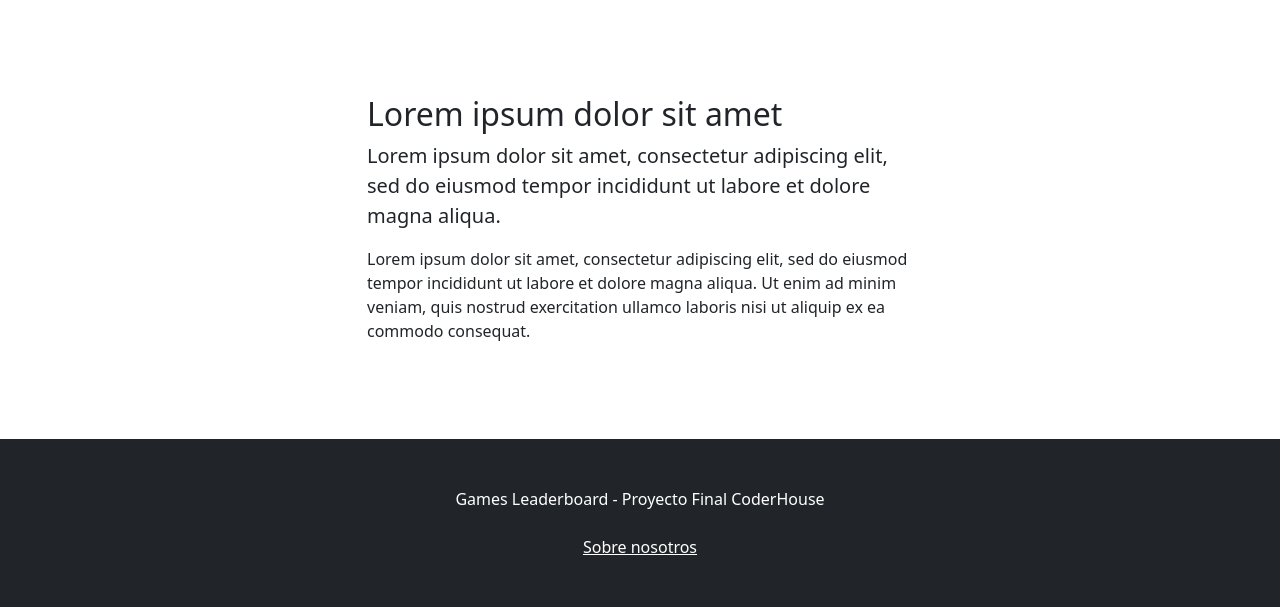
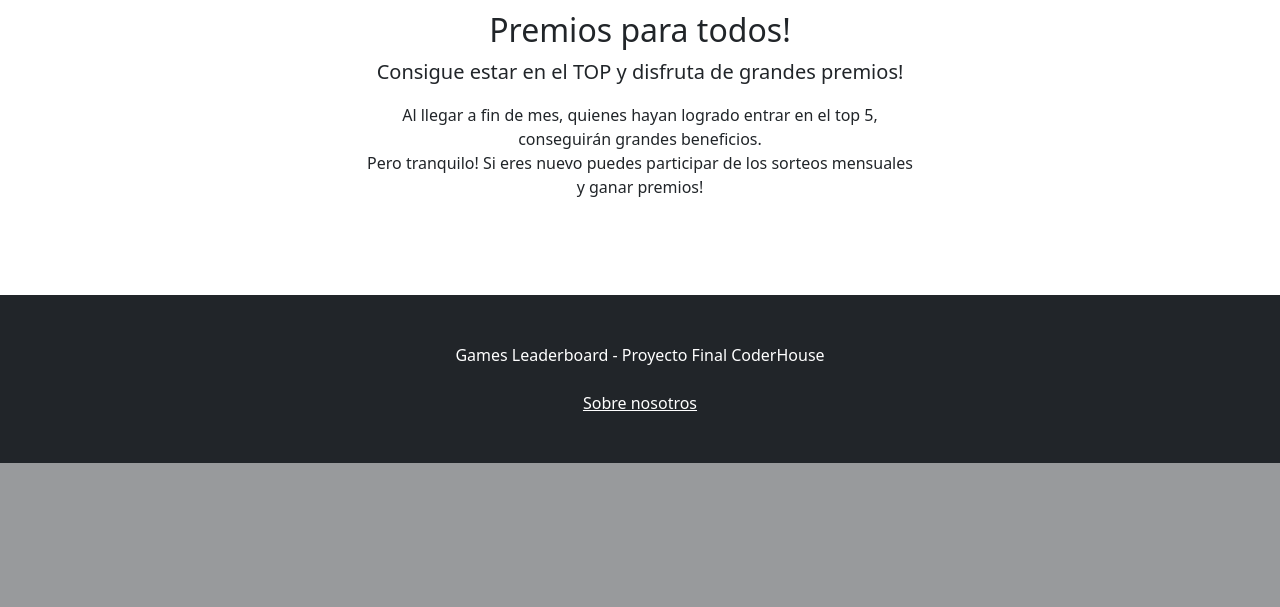
Before and after one commit to juan-alejo/ProyectoFinal, a Django app: page / in a window 1280 px wide. Shown: the part 1497-2104 px from the top of the page. After the commit the page ends 1960 px from the top, so only its background shows below. Run offline with Django 4.2, Linux system fonts and the light colour scheme; some libraries are stand-ins or nearby versions.

Commit message:
index images correction

```diff
--- a/ProyectoFinalApp/templates/ProyectoFinalApp/base.html
+++ b/ProyectoFinalApp/templates/ProyectoFinalApp/base.html
@@ -22,8 +22,8 @@
                 <button class="navbar-toggler" type="button" data-bs-toggle="collapse" data-bs-target="#navbarSupportedContent" aria-controls="navbarSupportedContent" aria-expanded="false" aria-label="Toggle navigation"><span class="navbar-toggler-icon"></span></button>
                 <div class="collapse navbar-collapse" id="navbarSupportedContent">
                     <!-- <ul class="navbar-nav ms-auto mb-2 mb-lg-0 "> -->
-                    <ul class="navbar-nav ms-auto mb-2 mb-lg-0">
-                        &nbsp&nbsp&nbsp&nbsp&nbsp&nbsp&nbsp&nbsp&nbsp&nbsp&nbsp&nbsp&nbsp&nbsp&nbsp&nbsp&nbsp&nbsp&nbsp&nbsp&nbsp&nbsp&nbsp&nbsp&nbsp&nbsp&nbsp&nbsp&nbsp&nbsp&nbsp&nbsp&nbsp&nbsp&nbsp
+                    <ul class="navbar-nav ms-auto mb-2 mb-lg-0 ">
+                        &nbsp&nbsp&nbsp&nbsp&nbsp&nbsp&nbsp&nbsp&nbsp&nbsp&nbsp&nbsp&nbsp&nbsp&nbsp&nbsp&nbsp&nbsp&nbsp&nbsp&nbsp&nbsp&nbsp&nbsp&nbsp&nbsp&nbsp&nbsp&nbsp
                         <li class="nav-item"><a class="nav-link active" aria-current="page" href="{% url 'inicio' %}">Inicio</a></li>
                         <li class="nav-item"><a class="nav-link" href="{% url 'servidores' %}">Servidores</a></li>
                         <li class="nav-item"><a class="nav-link" href="{% url 'jugadores' %}">Jugadores</a></li>
--- a/ProyectoFinalApp/templates/ProyectoFinalApp/index.html
+++ b/ProyectoFinalApp/templates/ProyectoFinalApp/index.html
@@ -19,27 +19,28 @@
         <section class="py-5">
             <div class="container my-5">
                <div class="row justify-content-center">
-                    <div class="col-lg-6">
-                        <h2>Lorem ipsum dolor sit amet</h2>
-                        <p class="lead">Lorem ipsum dolor sit amet, consectetur adipiscing elit, sed do eiusmod tempor incididunt ut labore et dolore magna aliqua.</p>
-                        <p class="mb-0">Lorem ipsum dolor sit amet, consectetur adipiscing elit, sed do eiusmod tempor incididunt ut labore et dolore magna aliqua. Ut enim ad minim veniam, quis nostrud exercitation ullamco laboris nisi ut aliquip ex ea commodo consequat.</p>
+                    <div class="col-lg-6 text-center">
+                        <h2>Games Leaderboard</h2>
+                        <p class="lead">Estadisticas mundiales mensuales</p>
+                        <p class="mb-0">Recopilamos todas las estadisticas mundiales de los videojuegos más jugados, ya sea sobre servidores, jugadores o cuales son los juegos que cuentan actualmente con la mayor cantidad de personas jugando. Cualquier persona puede agregar su servidor o usuario para competir en las estadisticas mensuales! </p>
                     </div>
                 </div>
             </div>
         </section>
         <!-- Image element - set the background image for the header in the line below-->
-        <div class="py-5 bg-image-full" style="background-image: url('https://ak.picdn.net/shutterstock/videos/34148356/thumb/4.jpg')">
+        <div class="py-5 bg-image-fit" style="background-image: url('https://pa1.narvii.com/6752/8eb3883fd8565fb1a93054cbf020e8173cf05b7e_hq.gif')">
             <!-- Put anything you want here! The spacer below with inline CSS is just for demo purposes!-->
-            <div style="height: 20rem"></div>
+            <div style="height: 17rem"></div>
         </div>
         <!-- Content section-->
         <section class="py-5">
             <div class="container my-5">
                 <div class="row justify-content-center">
-                    <div class="col-lg-6">
-                        <h2>Lorem ipsum dolor sit amet</h2>
-                        <p class="lead">Lorem ipsum dolor sit amet, consectetur adipiscing elit, sed do eiusmod tempor incididunt ut labore et dolore magna aliqua.</p>
-                        <p class="mb-0">Lorem ipsum dolor sit amet, consectetur adipiscing elit, sed do eiusmod tempor incididunt ut labore et dolore magna aliqua. Ut enim ad minim veniam, quis nostrud exercitation ullamco laboris nisi ut aliquip ex ea commodo consequat.</p>
+                    <div class="col-lg-6 text-center">
+                        <h2>Premios para todos!</h2>
+                        <p class="lead">Consigue estar en el TOP y disfruta de grandes premios!</p>
+                        <p class="mb-0">Al llegar a fin de mes, quienes hayan logrado entrar en el top 5, conseguirán grandes beneficios.</p>
+                        <p class="mb-0">Pero tranquilo! Si eres nuevo puedes participar de los sorteos mensuales y ganar premios!</p>
                     </div>
                 </div>
             </div>
```
Also changed, not shown: db.sqlite3.
